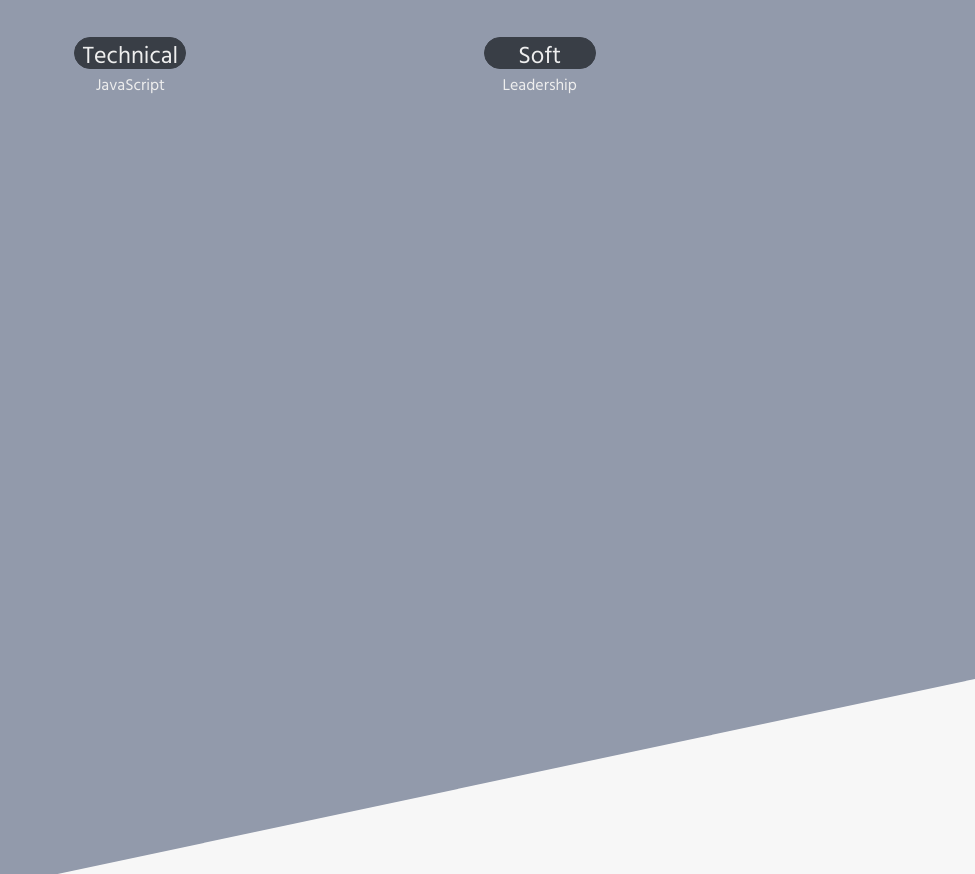
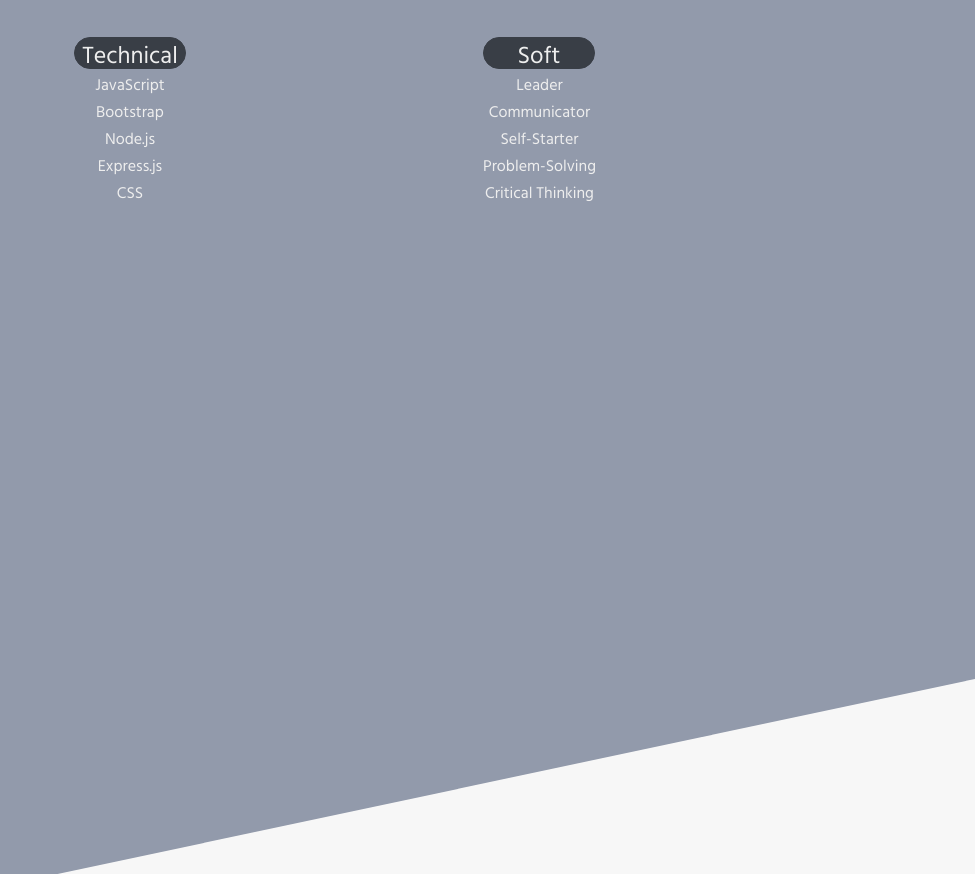
Before and after one commit to jackiedallas/personal-website, a website: page main.html in a window 1280 px wide. Shown: the part 1550-2424 px from the top of the page, without its empty margins (305-1280 px from the left). Drawn offline with nearby package versions, Linux system fonts and the light colour scheme.

Commit message:
added more list items to skills section

```diff
--- a/main.html
+++ b/main.html
@@ -93,13 +93,21 @@
 							<div class="tech">
 								<h4 class="skills-header" style="margin-bottom: 0">Technical</h4>
 								<ul style="list-style: none; padding-left: 0;">
-									<li>JavaScript</li>
+									<li class="skills-list-items">JavaScript</li>
+									<li class="skills-list-items">Bootstrap</li>
+									<li class="skills-list-items">Node.js</li>
+									<li class="skills-list-items">Express.js</li>
+									<li class="skills-list-items">CSS</li>
 								</ul>
 							</div>
 							<div class="soft">
 								<h4 class="skills-header" style="margin-bottom: 0">Soft</h4>
 								<ul style="list-style: none; padding-left: 0;">
-									<li>Leadership</li>
+									<li class="skills-list-items">Leader</li>
+									<li class="skills-list-items">Communicator</li>
+									<li class="skills-list-items">Self-Starter</li>
+									<li class="skills-list-items">Problem-Solving</li>
+									<li class="skills-list-items">Critical Thinking</li>
 								</ul>
 							</div>
 						</div>
--- a/public/css/main.css
+++ b/public/css/main.css
@@ -163,6 +163,7 @@
 	/*right: 0;*/
 	transform: skewY(-12deg);
 
+
 }
 .unskew {
 	transform: skewY(12deg);
@@ -186,3 +187,6 @@
 	height: 2rem;
 	line-height: 1.6;
 }
+.skills-list-items {
+	margin: -8px 0;
+}
```
